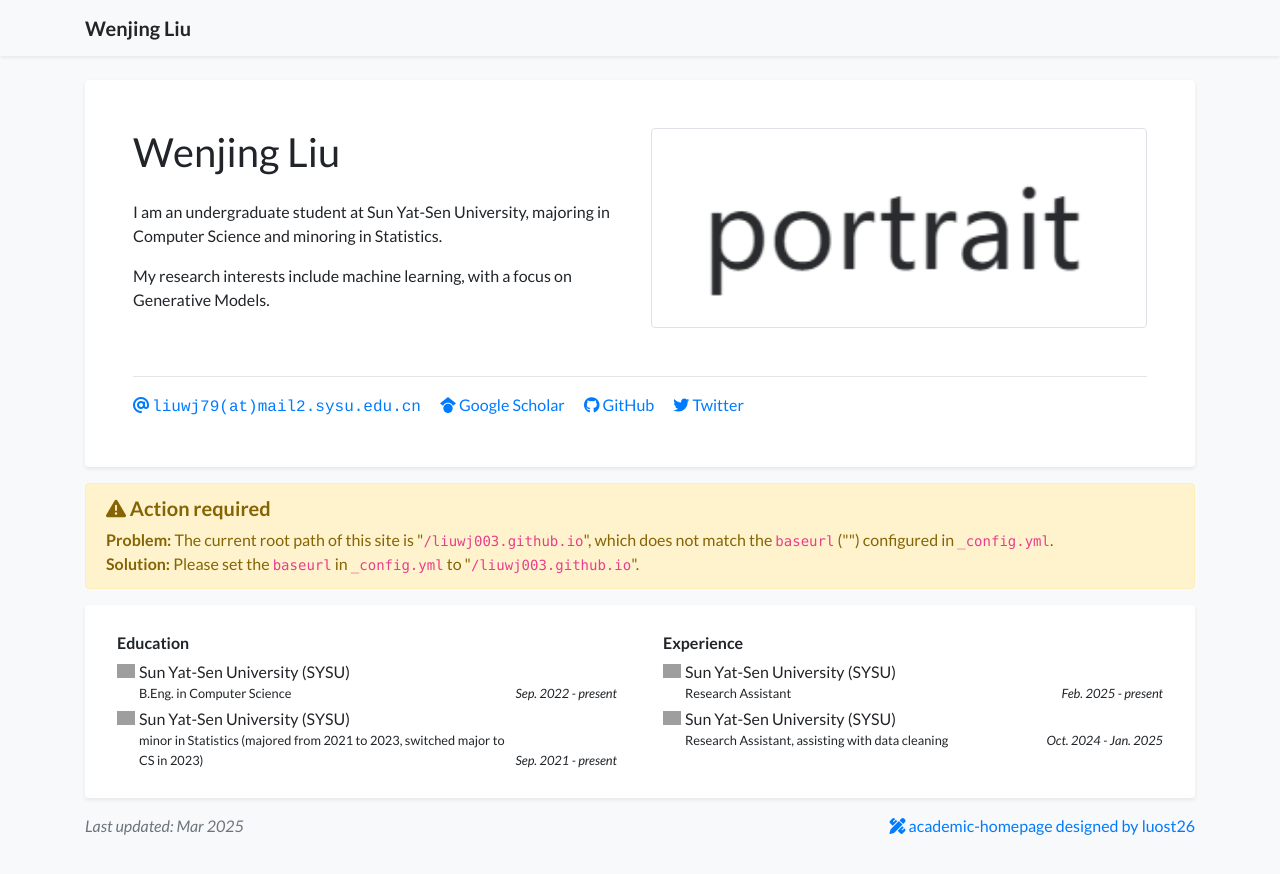
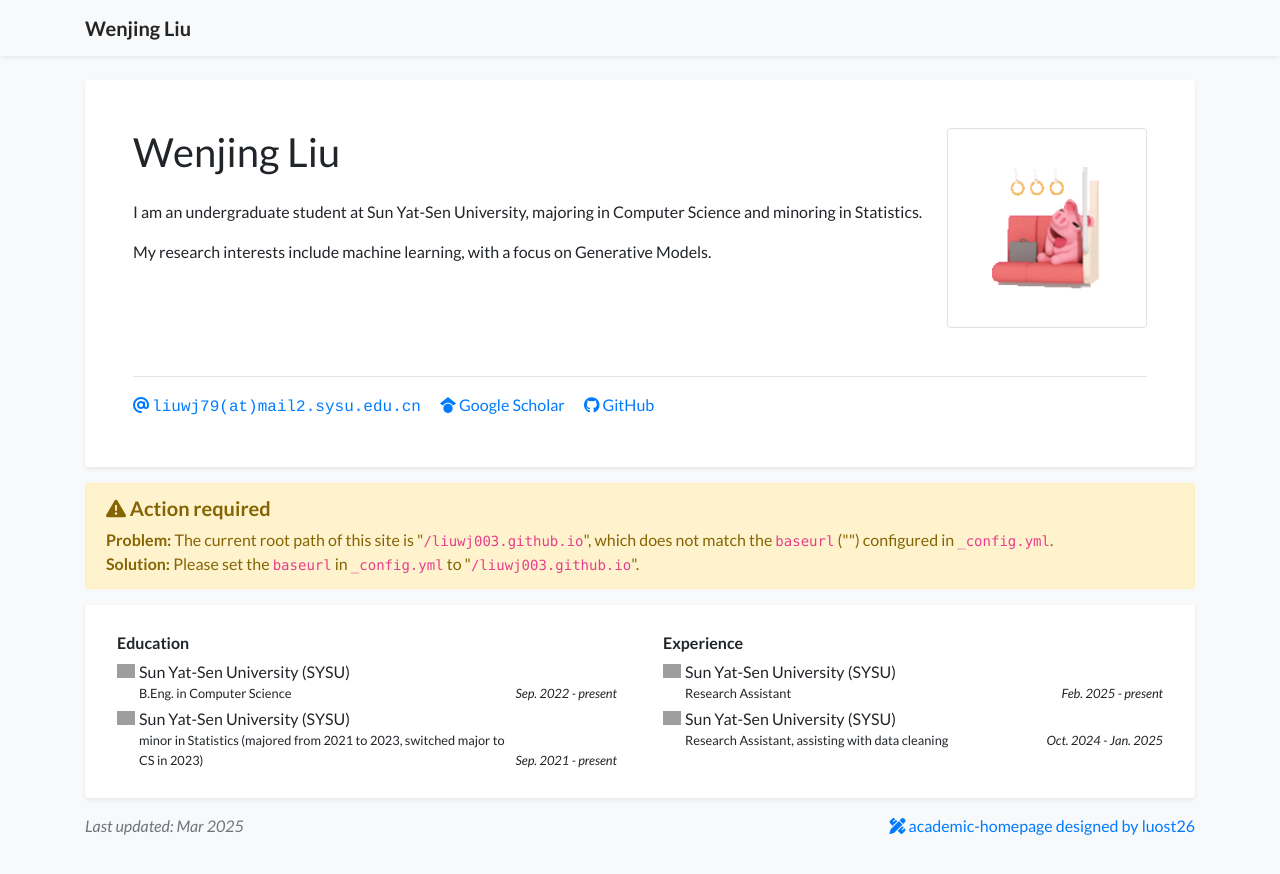
Before and after one commit to liuwj003/liuwj003.github.io, a Jekyll site: the page built from index.html, in a window 1280 px wide. Shown: the top 874 px of the page. Built offline with Jekyll 4.4.1, drawn with Linux system fonts in a browser that asks for light colours; nearby versions of some CDN libraries; a style sheet for code colours, icons or effects is not loaded; grey boxes are pictures that could not be loaded.

Commit message:
Add a sticker

```diff
--- a/_data/profile.yml
+++ b/_data/profile.yml
@@ -12,7 +12,7 @@ email: "liuwj79(at)mail2.sysu.edu.cn"
 # cv_link: link-to-your-cv-file
 gscholar: None  # This is an example, replace it with your own Google Scholar ID
 github: liuwj003
-twitter: your_twitter_id  # Do not include the '@' symbol
+# twitter: your_twitter_id  # Do not include the '@' symbol
 # wechat_qrcode: /assets/images/etc/wechat.jpg
 # wechat_prompt: >-
 #   Please tell me your <strong>name</strong> and <strong>affiliation</strong> (current or past) when adding my wechat. Thanks!
@@ -28,7 +28,8 @@ short_bio: >-
     My research interests include machine learning, with a focus on Generative Models.
   </p>
 
-portrait_url: /assets/images/photos/portrait.png
+# portrait_url: /assets/images/photos/portrait.png
+portrait_url: /assets/images/photos/sticker.gif
 portrait_caption: >-
   To Be Added
 education:
```
Also changed, not shown: assets/images/photos/sticker.gif (added).
